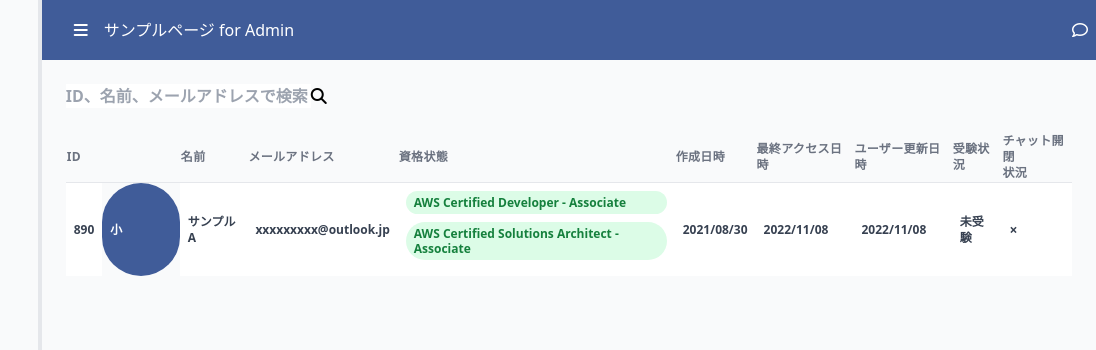
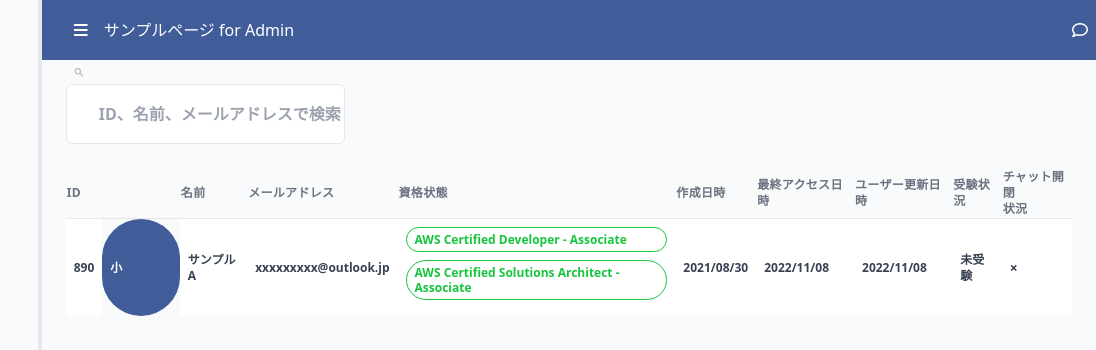
Before and after one commit to Yuma-Tsukakoshi/jober, a website: page src/index.html in a window 1280 px wide. Shown: the top 350 px of the page, 184-1280 px from the left. Drawn offline with nearby package versions, Linux system fonts and the light colour scheme; files that its build step writes are made by us from their sources; files whose address does not match are found by name.

Commit message:
add：虫眼鏡アイコン

```diff
--- a/src/index.html
+++ b/src/index.html
@@ -94,7 +94,9 @@
             </div>
           </header>
           <div class=" px-6 w-full overflow-hidden rounded-lg shadow-xs">
-            <input type="text" class="my-6 font-semibold text-gray-700 " placeholder="ID、名前、メールアドレスで検索"/><i class="fa-solid fa-magnifying-glass"></i>
+            <div class="search_box">
+              <input type="text" class="my-6 font-semibold h-15 px-4 w-full text-gray-700 border rounded-md" placeholder="ID、名前、メールアドレスで検索">
+            </div>
             <div class="w-full overflow-x-auto">
               <table class="w-full whitespace-no-wrap">
                 <thead>
@@ -126,10 +128,10 @@
                         <p class="font-semibold items-center text-xs">xxxxxxxxx@outlook.jp</p>
                       </td>
                       <td class="px-2 py-2 text-xs">
-                        <p class="px-2 py-1 mb-2 font-semibold leading-tight text-green-700 bg-green-100 rounded-full">
+                        <p class="px-2 py-1 mb-2 font-semibold leading-tight text-green-700 border-green-700 rounded-full">
                           AWS Certified Developer - Associate
                         </p>
-                        <p class="px-2 py-1 mb-2 font-semibold leading-tight text-green-700 bg-green-100 rounded-full">
+                        <p class="px-2 py-1 mb-2 font-semibold leading-tight text-green-700 border-green-700 rounded-full">
                           AWS Certified Solutions Architect - Associate
                         </p>
                       </td>
```
Also changed, not shown: src/icon.png (added), tailwind/tailwind.css.
